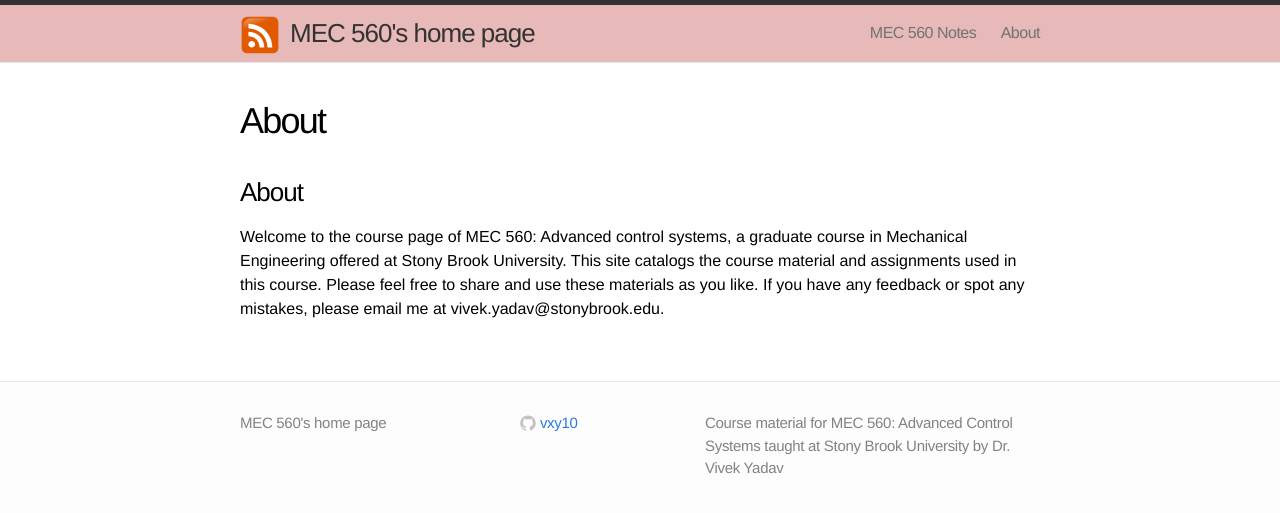
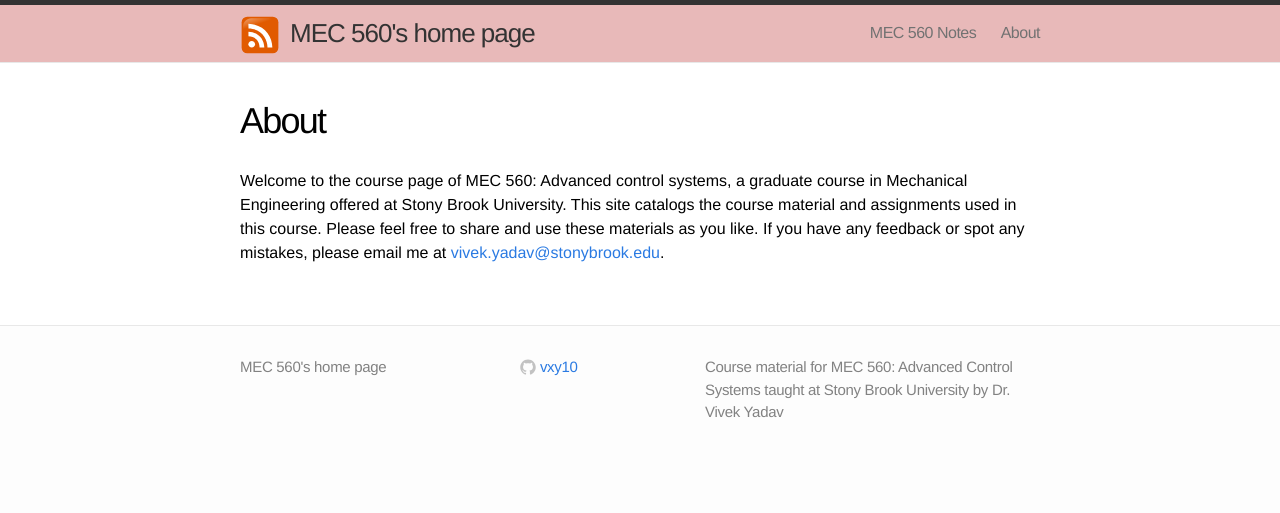
Before and after one commit to mec560sbu/mec560sbu.github.io, a Jekyll site: the page built from about.md, in a window 1280 px wide. Shown: the top 513 px of the page. Built offline with Jekyll 4.4.1, drawn with Linux system fonts in a browser that asks for light colours.

Commit message:
updated about

```diff
--- a/about.md
+++ b/about.md
@@ -4,5 +4,4 @@
 permalink: /about/
 ---
 
-### About
- Welcome to the course page of MEC 560: Advanced control systems, a graduate course in Mechanical Engineering offered at Stony Brook University. This site catalogs the course material and assignments used in this course. Please feel free to share and use these materials as you like. If you have any feedback or spot any mistakes, please email me at vivek.yadav@stonybrook.edu.
+Welcome to the course page of MEC 560: Advanced control systems, a graduate course in Mechanical Engineering offered at Stony Brook University. This site catalogs the course material and assignments used in this course. Please feel free to share and use these materials as you like. If you have any feedback or spot any mistakes, please email me at [vivek.yadav@stonybrook.edu](mailto: vivek.yadav@stonybrook.edu).
```
